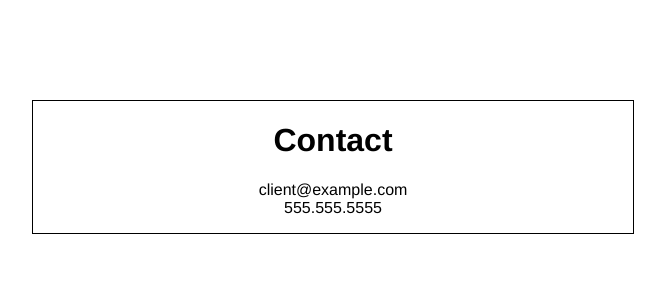
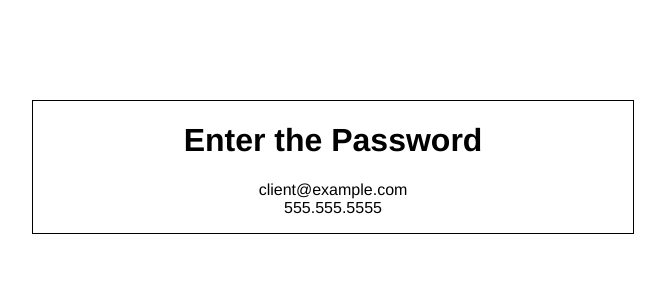
Before and after one commit to alessandrofugazza/authorization-form, a React (Vite) app: page / in a window 1280 px wide. Shown: the top 300 px of the page, without its empty margins (307-972 px from the left). Built offline with nearby package versions, Linux system fonts and the light colour scheme.

Commit message:
Show password prompt when unauthorized
Use the authorization state to display “Enter the Password” until access is granted.

```diff
--- a/src/Contact.jsx
+++ b/src/Contact.jsx
@@ -12,7 +12,7 @@ function Contact() {
 
   return (
     <div id="authorization">
-      <h1>Contact</h1>
+      <h1>{authorized ? 'Contact' : 'Enter the Password'}</h1>
       <ul>
         <li>client@example.com</li>
         <li>555.555.5555</li>
```
